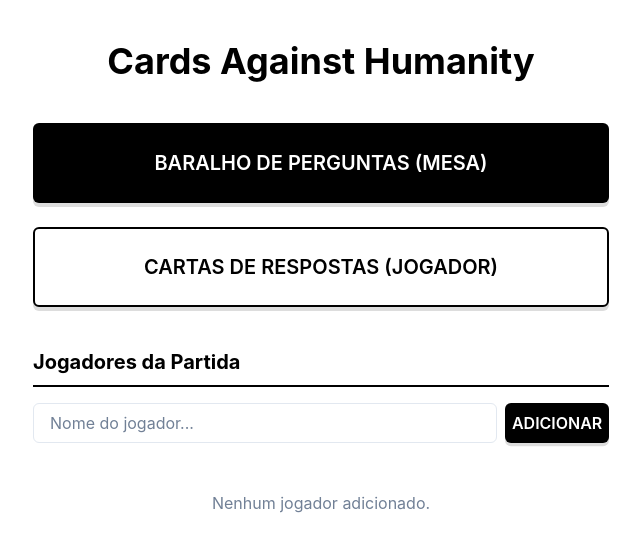
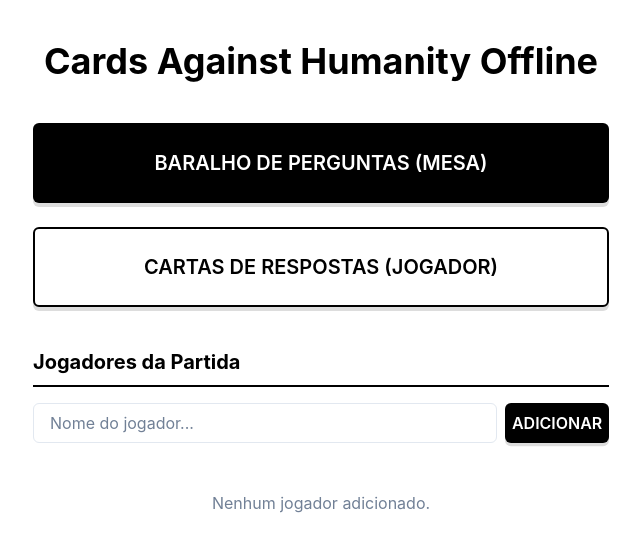
Before and after one commit to Jonthss/cartas-contra-humanidade-offline, a React (Vite) app: page / in a window 1280 px wide. Shown: the top 552 px of the page, without its empty margins (319-959 px from the left). Built offline with nearby package versions, Linux system fonts and the light colour scheme.

Commit message:
Update heading in Home component to include 'Offline' for clarity

```diff
--- a/src/pages/Home/index.tsx
+++ b/src/pages/Home/index.tsx
@@ -2,7 +2,6 @@
 import { Container, Flex, Button, Heading, Input, VStack, HStack, Text } from '@chakra-ui/react';
 import { useNavigate } from 'react-router-dom';
 
-// Cria o formato de cada jogador
 interface Player {
   id: string;
   name: string;
@@ -41,7 +40,7 @@
 
   return (
     <Container maxW="container.sm" minH="100vh" py={10}>
-      <Heading mb={10} textAlign="center">Cards Against Humanity</Heading>
+      <Heading mb={10} textAlign="center">Cards Against Humanity Offline</Heading>
 
       <Flex direction="column" gap={6} w="full" px={4} mb={10}>
         <Button
```
